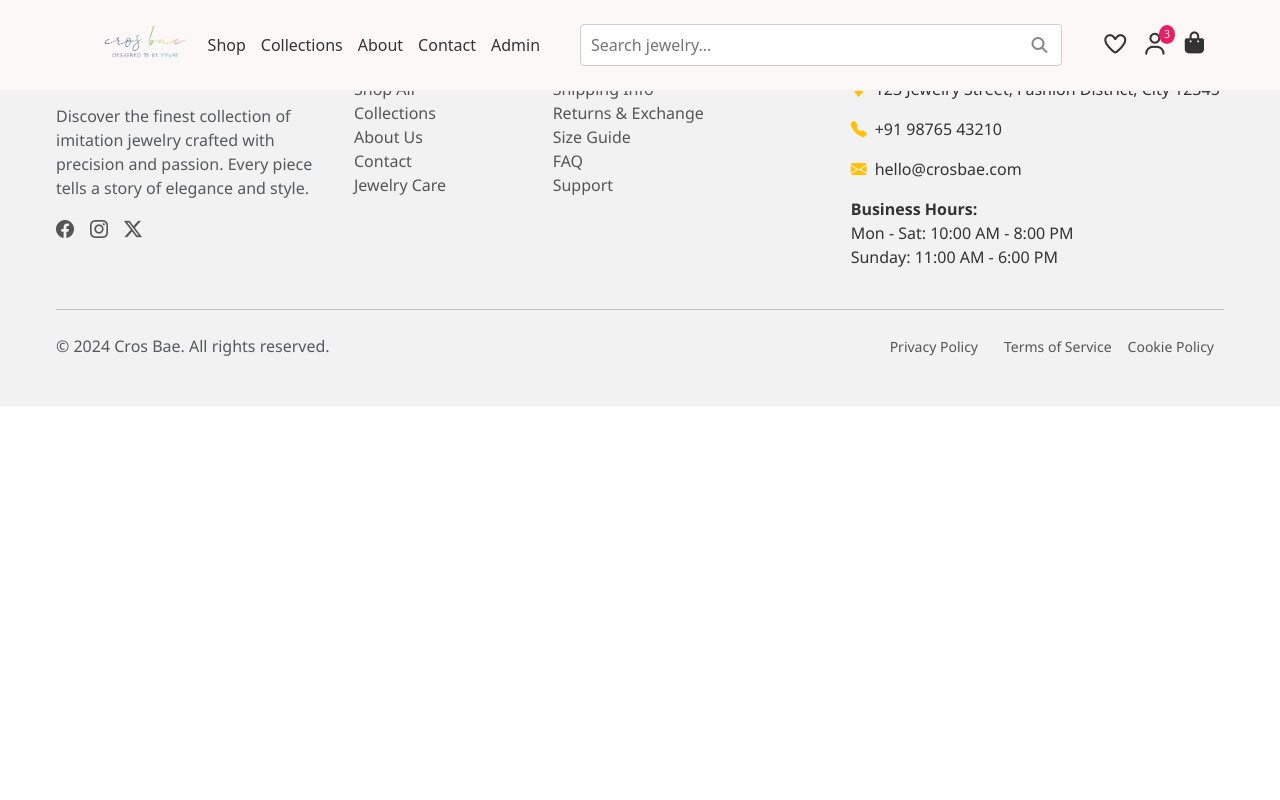
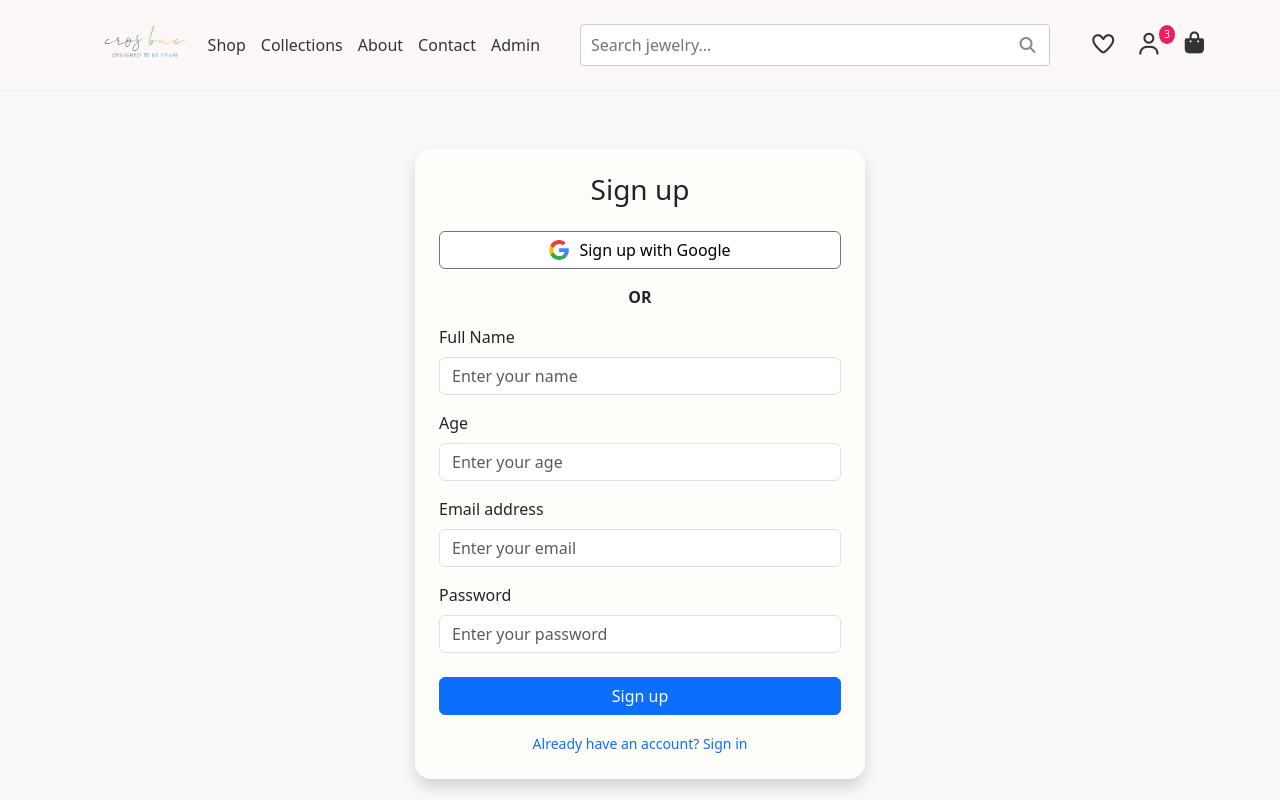
Before and after one commit to Siddhu2008/Crosbae, a React (Vite) app: page /register in a window 1280 px wide. Shown: the top 800 px of the page. Built offline with nearby package versions, Linux system fonts and the light colour scheme.

Commit message:
login and register page

```diff
--- a/src/App.jsx
+++ b/src/App.jsx
@@ -11,7 +11,8 @@ import AdminDashboard from "./pages/AdminDashboard";
 import AddProduct from "./components/AddProduct";
 import AdminProducts from "./components/AdminProducts";
 import Footer from "./components/Footer";
-
+import LoginPage from "./pages/LoginPage";
+import RegisterPage from "./pages/RegisterPage";
 import "./main.css"; // Global styles
 import AOS from "aos";
 import "aos/dist/aos.css";
@@ -40,6 +41,9 @@ const App = () => {
           <Route path="/admin" element={<AdminDashboard />} />
           <Route path="/admin/add-product" element={<AddProduct />} />
           <Route path="/admin/products" element={<AdminProducts />} />
+          <Route path="/login" element={<LoginPage />} />
+          <Route path="/register" element={<RegisterPage />} />
+
         </Routes>
         <Footer />
       </div>
--- a/src/components/Navbar.jsx
+++ b/src/components/Navbar.jsx
@@ -37,9 +37,18 @@ const Navbar = () => {
           <Link to="/wishlist" aria-label="Wishlist">
             <i className="far fa-heart"></i>
           </Link>
-          <Link to="/login" aria-label="Login">
+          {/* <Link to="/login" aria-label="Login">
             <i className="far fa-user"></i>
-          </Link>
+          </Link> */}
+          <div class="dropdown">
+  <button class="border-0 bg-transparent" type="button" data-bs-toggle="dropdown" aria-expanded="false">
+   <i className="far fa-user"></i>
+  </button>
+  <ul class="dropdown-menu">
+    <li><a class="dropdown-item" href="/login">Login</a></li>
+    <li><a class="dropdown-item" href="/register">Register</a></li>
+  </ul>
+</div>
           <Link to="/cart" className="cart-icon" aria-label="Cart">
             <i className="fas fa-shopping-bag"></i>
             {cartCount > 0 && <span className="cart-badge">{cartCount}</span>}
--- /dev/null
+++ b/src/pages/LoginPage.jsx
@@ -0,0 +1,115 @@
+import React, { useState } from "react";
+
+const LoginPage = () => {
+  const [email, setEmail] = useState("");
+  const [password, setPassword] = useState("");
+
+  const handleSubmit = (e) => {
+    e.preventDefault();
+    alert(`Login with Email: ${email} and Password: ${password}`);
+  };
+
+  const handleGoogleLogin = () => {
+    alert("Google login clicked (no functionality yet)");
+  };
+
+  return (
+    <div className="container-fluid min-vh-100 d-flex justify-content-center align-items-center bg-light px-3 pt-md-0"  style={{ paddingTop: "8rem" }} >
+      <div className="card shadow p-4" style={{ maxWidth: 400, width: "100%" }}>
+        <h3 className="mb-4 text-center">Sign in</h3>
+
+        <button
+          onClick={handleGoogleLogin}
+          type="button"
+          className="btn text-black bg-white border-secondary w-100 d-flex align-items-center justify-content-center mb-3"
+          style={{ gap: 10 }}
+        >
+          <svg
+            width="20"
+            height="20"
+            viewBox="0 0 533.5 544.3"
+            xmlns="http://www.w3.org/2000/svg"
+          >
+            <path
+              fill="#4285F4"
+              d="M533.5 278.4c0-18.4-1.5-36-4.4-53.3H272v100.9h146.9c-6.3 33.8-25 62.5-53.5 81.6v67h86.3c50.6-46.7 81.8-115.2 81.8-196.2z"
+            />
+            <path
+              fill="#34A853"
+              d="M272 544.3c72.8 0 134-24.1 178.7-65.4l-86.3-67c-24 16.1-55 25.7-92.4 25.7-70.9 0-131-47.9-152.5-112.1h-89.9v70.4c44.6 88.4 136.1 148.4 242.4 148.4z"
+            />
+            <path
+              fill="#FBBC05"
+              d="M119.5 321.5c-9.6-28.3-9.6-58.9 0-87.2v-70.4h-89.9c-39.5 77-39.5 169.3 0 246.3l89.9-70.4z"
+            />
+            <path
+              fill="#EA4335"
+              d="M272 107.7c38.3 0 72.8 13.2 99.9 39.1l74.8-74.8C402.9 24.1 341.7 0 272 0 165.7 0 74.2 59.9 29.6 148.3l89.9 70.4c21.6-64.2 81.7-112.1 152.5-112.1z"
+            />
+          </svg>
+          Sign in with Google
+        </button>
+
+        <div className="text-center mb-3 fw-bold">OR</div>
+
+        <form onSubmit={handleSubmit}>
+          <div className="mb-3">
+            <label htmlFor="email" className="form-label">
+              Email address
+            </label>
+            <input
+              type="email"
+              id="email"
+              className="form-control"
+              value={email}
+              onChange={(e) => setEmail(e.target.value)}
+              placeholder="Enter email"
+              required
+              autoComplete="username"
+            />
+          </div>
+
+          <div className="mb-3">
+            <label htmlFor="password" className="form-label">
+              Password
+            </label>
+            <input
+              type="password"
+              id="password"
+              className="form-control"
+              value={password}
+              onChange={(e) => setPassword(e.target.value)}
+              placeholder="Password"
+              required
+              autoComplete="current-password"
+            />
+          </div>
+
+          <div className="mb-2 text-end">
+            <a
+              href="#"
+              style={{ fontSize: 14, color: "#0d6efd", textDecoration: "none" }}
+            >
+              Forgotten your password?
+            </a>
+          </div>
+
+          <button type="submit" className="btn  w-100 mb-3" style={{  background: "#f19e04ff" }}>
+            Sign in
+          </button>
+        </form>
+
+        <div className="text-center mt-2">
+          <a
+            href="/register"
+            style={{ fontSize: 14, color: "#0d6efd", textDecoration: "none" }}
+          >
+            Create a new Account? Sign up
+          </a>
+        </div>
+      </div>
+    </div>
+  );
+};
+
+export default LoginPage;
--- a/src/pages/ProductListingPage.jsx
+++ b/src/pages/ProductListingPage.jsx
@@ -124,11 +124,12 @@ export default function ProductListingPage() {
 
       {/* Sidebar Filter */}
       <div
-        className={`filter-drawer bg-white p-4 shadow-lg position-fixed top-0 h-100 ${
+        className={`filter-drawer bg-white  shadow-lg position-fixed top-0 h-100 ${
           showFilter ? "start-0" : "start-100"
         }`}
         style={{
           width: "280px",
+          padding:"120px 20px",
           zIndex: 1050,
           overflowY: "auto",
           display: "flex",
--- /dev/null
+++ b/src/pages/RegisterPage.jsx
@@ -0,0 +1,143 @@
+import React, { useState } from "react";
+
+const RegisterPage = () => {
+  const [formData, setFormData] = useState({
+    name: "",
+    age: "",
+    email: "",
+    password: "",
+  });
+
+  const handleChange = (e) => {
+    setFormData((prev) => ({
+      ...prev,
+      [e.target.name]: e.target.value,
+    }));
+  };
+
+  const handleSubmit = (e) => {
+    e.preventDefault();
+    alert(`Registered with: ${JSON.stringify(formData, null, 2)}`);
+  };
+
+  const handleGoogleSignup = () => {
+    alert("Google sign-up clicked (no functionality yet)");
+  };
+
+  return (
+    <div
+      className="container-fluid min-vh-100 d-flex justify-content-center align-items-center bg-light px-5 "
+      style={{ paddingTop: "8rem" }} // Mobile offset
+    >
+      <div className="card shadow p-4" style={{ maxWidth: 450, width: "100%" }}>
+        <h3 className="mb-4 text-center">Sign up</h3>
+
+        {/* Google Sign Up Button */}
+        <button
+          onClick={handleGoogleSignup}
+          type="button"
+          className="btn text-black bg-white border-secondary w-100 d-flex align-items-center justify-content-center mb-3"
+          style={{ gap: 10 }}
+        >
+          <svg
+            width="20"
+            height="20"
+            viewBox="0 0 533.5 544.3"
+            xmlns="http://www.w3.org/2000/svg"
+          >
+            <path
+              fill="#4285F4"
+              d="M533.5 278.4c0-18.4-1.5-36-4.4-53.3H272v100.9h146.9c-6.3 33.8-25 62.5-53.5 81.6v67h86.3c50.6-46.7 81.8-115.2 81.8-196.2z"
+            />
+            <path
+              fill="#34A853"
+              d="M272 544.3c72.8 0 134-24.1 178.7-65.4l-86.3-67c-24 16.1-55 25.7-92.4 25.7-70.9 0-131-47.9-152.5-112.1h-89.9v70.4c44.6 88.4 136.1 148.4 242.4 148.4z"
+            />
+            <path
+              fill="#FBBC05"
+              d="M119.5 321.5c-9.6-28.3-9.6-58.9 0-87.2v-70.4h-89.9c-39.5 77-39.5 169.3 0 246.3l89.9-70.4z"
+            />
+            <path
+              fill="#EA4335"
+              d="M272 107.7c38.3 0 72.8 13.2 99.9 39.1l74.8-74.8C402.9 24.1 341.7 0 272 0 165.7 0 74.2 59.9 29.6 148.3l89.9 70.4c21.6-64.2 81.7-112.1 152.5-112.1z"
+            />
+          </svg>
+          Sign up with Google
+        </button>
+
+        <div className="text-center mb-3 fw-bold">OR</div>
+
+        {/* Registration Form */}
+        <form onSubmit={handleSubmit}>
+          <div className="mb-3">
+            <label htmlFor="name" className="form-label">Full Name</label>
+            <input
+              type="text"
+              className="form-control"
+              id="name"
+              name="name"
+              value={formData.name}
+              onChange={handleChange}
+              placeholder="Enter your name"
+              required
+            />
+          </div>
+
+          <div className="mb-3">
+            <label htmlFor="age" className="form-label">Age</label>
+            <input
+              type="number"
+              className="form-control"
+              id="age"
+              name="age"
+              value={formData.age}
+              onChange={handleChange}
+              placeholder="Enter your age"
+              required
+            />
+          </div>
+
+          <div className="mb-3">
+            <label htmlFor="email" className="form-label">Email address</label>
+            <input
+              type="email"
+              className="form-control"
+              id="email"
+              name="email"
+              value={formData.email}
+              onChange={handleChange}
+              placeholder="Enter your email"
+              required
+            />
+          </div>
+
+          <div className="mb-3">
+            <label htmlFor="password" className="form-label">Password</label>
+            <input
+              type="password"
+              className="form-control"
+              id="password"
+              name="password"
+              value={formData.password}
+              onChange={handleChange}
+              placeholder="Enter your password"
+              required
+            />
+          </div>
+
+          <button type="submit" className="btn btn-primary w-100 my-2">
+            Sign up
+          </button>
+        </form>
+
+        <div className="text-center mt-2">
+          <a href="/login" style={{ fontSize: 14, color: "#0d6efd", textDecoration: "none" }}>
+            Already have an account? Sign in
+          </a>
+        </div>
+      </div>
+    </div>
+  );
+};
+
+export default RegisterPage;
--- a/src/styles/ProductListingPage.css
+++ b/src/styles/ProductListingPage.css
@@ -118,7 +118,7 @@
 /* Mobile-first layout */
 @media (max-width: 768px) {
     .filter-drawer {
-        width: 100% !important;
+        width: 50% !important;
         border-radius: 0;
     }
 
```
